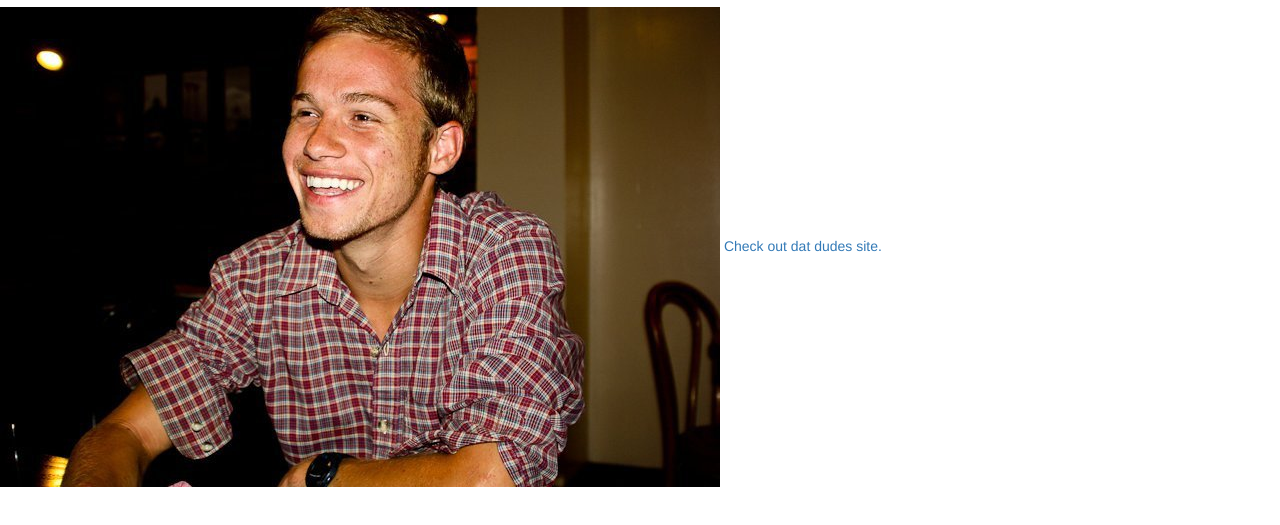
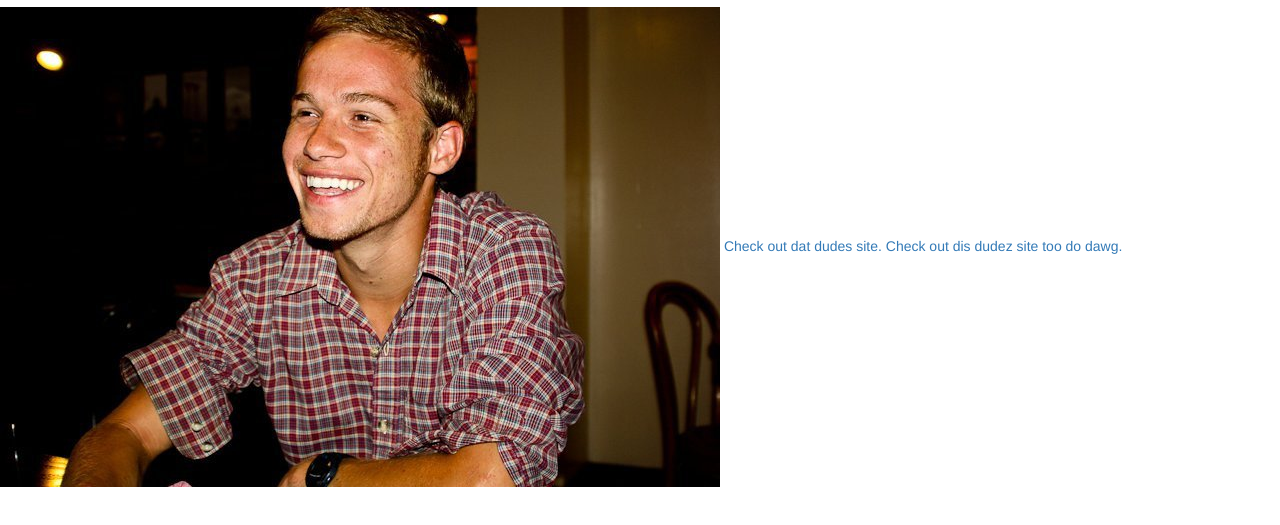
Before and after one commit to tobysilverman/toby-coding-play, a plain HTML site: page index.html in a window 1280 px wide. Shown: the part 93-618 px from the top of the page. Drawn offline with nearby package versions, Linux system fonts and the light colour scheme.

Commit message:
add aarons site too

```diff
--- a/index.html
+++ b/index.html
@@ -15,5 +15,7 @@
     <p>Cool boobs!</p>
     <img src="images/tobyt.jpg" alt="Toby Photo">
     <a href="http://www.tobysilverman.com/">Check out dat dudes site.</a>
+    <a href="http://aaronstrick.com/">Check out dis dudez site too do dawg.</a>
+
   </body>
 </html>
```
